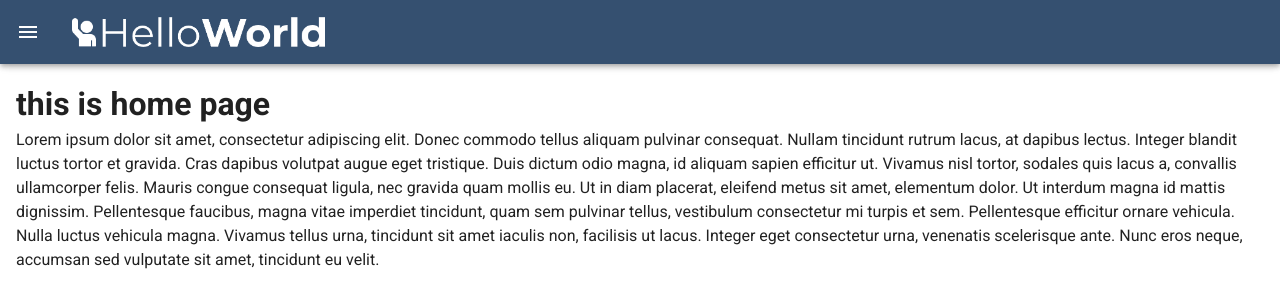
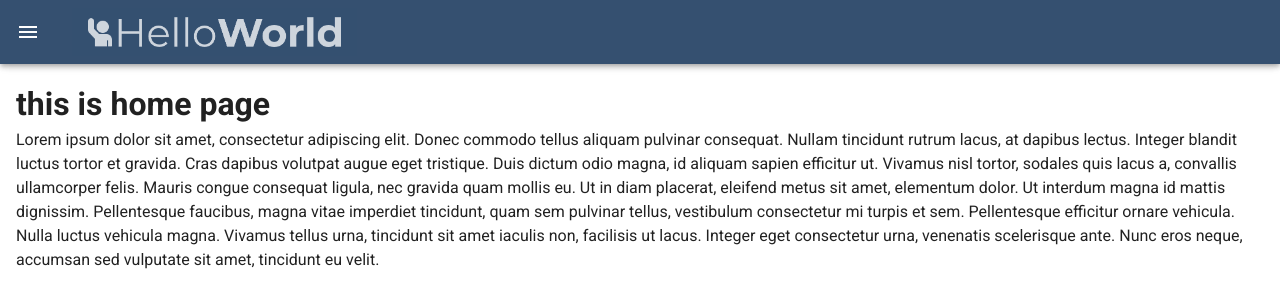
Before and after one commit to JackyLiangSilk/vueproject, a Vue app: page / in a window 1280 px wide. Shown: the top 306 px of the page. Built offline with nearby package versions, Linux system fonts and the light colour scheme.

Commit message:
add hover class

```diff
--- a/src/components/TopNav.vue
+++ b/src/components/TopNav.vue
@@ -6,7 +6,9 @@
 		fixed>
 			<v-app-bar-nav-icon @click="menu = !menu"></v-app-bar-nav-icon>
 			<v-toolbar-title>
-				<img :src="logo" height="30px" class="d-block">
+				<v-list-item router :to="headerLinks[0].route">
+					<img :src="logo" :alt="logoAlt" height="30px" class="d-block" >
+				</v-list-item>
 			</v-toolbar-title>
 		</v-app-bar>
 		<v-navigation-drawer app v-model="menu" class="primary">
@@ -16,10 +18,12 @@
 				:to="link.route">{{link.title}}</router-link>
 			</div> -->
 			<v-list>
-				<v-list-item v-for="link in headerLinks" :key="link.route" router :to="link.route">
-					<v-list-item-content>
-						<v-list-item-title class="pa-4 d-block white--text text-decoration-none text-uppercase font-weight-bold">{{link.title}}</v-list-item-title>
-					</v-list-item-content>
+				<v-list-item v-for="link in headerLinks" :key="link.route" router :to="link.route" >
+					<v-hover v-slot:default="{hover}" close-delay="200">
+						<v-list-item-content :class="{'on-hover' : hover}">
+							<v-list-item-title class="pa-4 d-block white--text text-decoration-none text-uppercase font-weight-bold">{{link.title}}</v-list-item-title>
+						</v-list-item-content>
+					</v-hover>
 				</v-list-item>
 			</v-list>
 		</v-navigation-drawer>
@@ -31,6 +35,7 @@
 		data(){
 			return{
 				logo: require('../assets/logo-hello.png'),
+				logoAlt: 'Welcome to HelloWorld',
 				menu: false,
 				headerLinks: [
 					{
```
